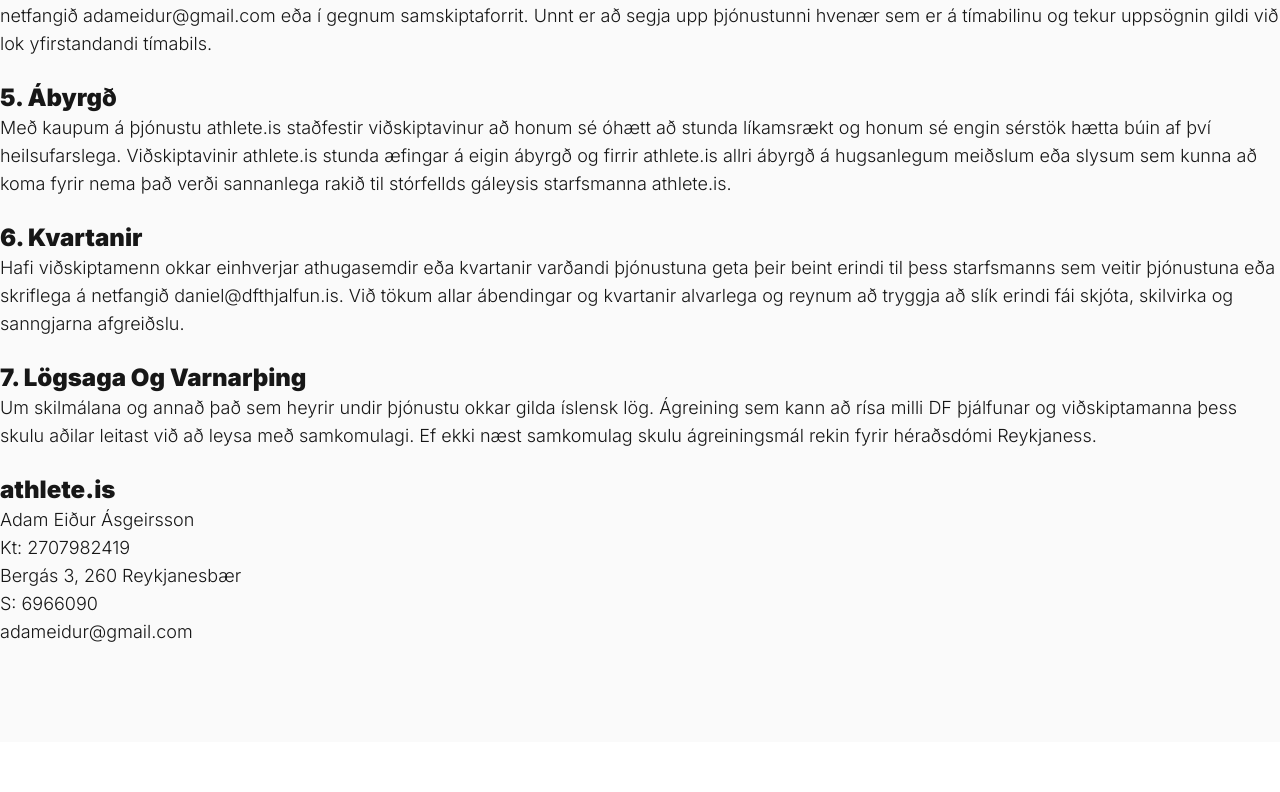
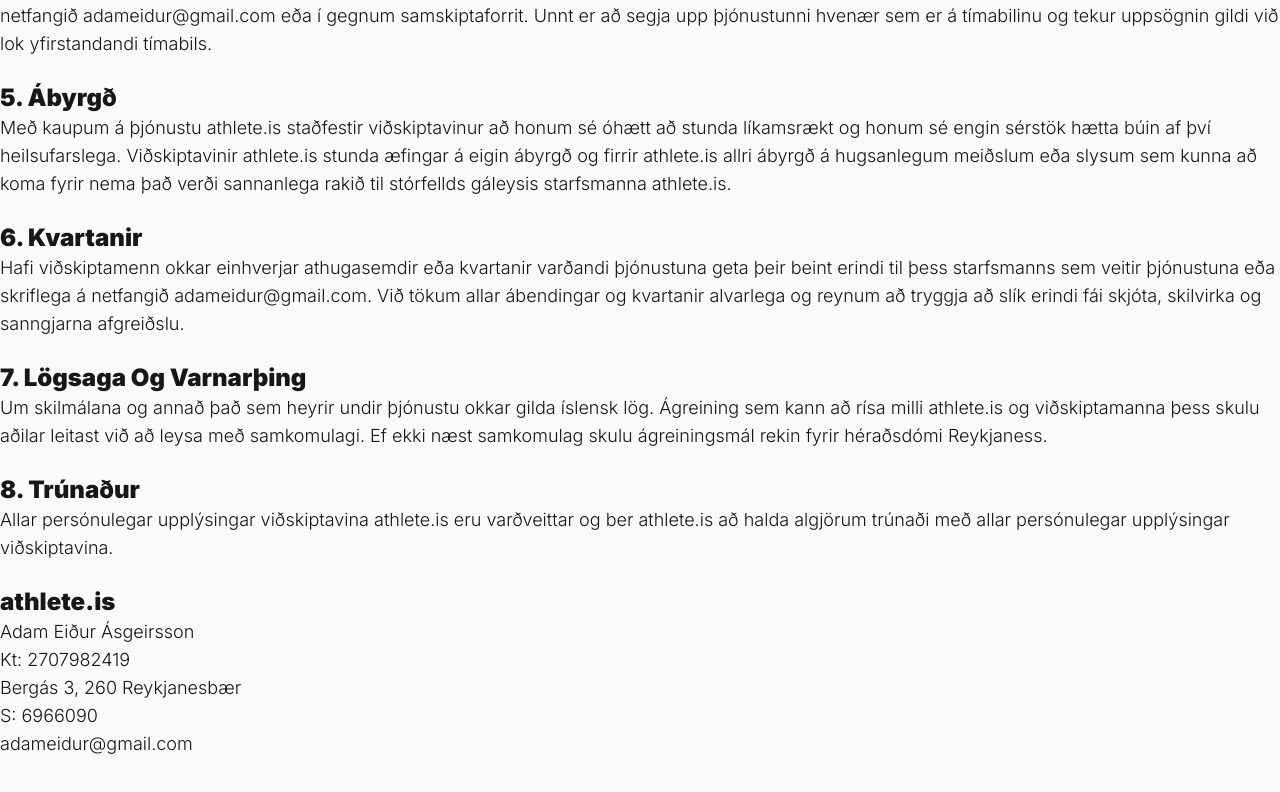
Before and after one commit to Hjortur17/athlete.is, a Next.js app: page /skilmalar in a window 1280 px wide. Shown: the part 766-1558 px from the top of the page. Before the commit the page ends 1508 px from the top, so only its background shows below. Built offline with nearby package versions, Linux system fonts and the light colour scheme.

Commit message:
Changed text

```diff
--- a/src/pages/skilmalar.tsx
+++ b/src/pages/skilmalar.tsx
@@ -36,11 +36,15 @@
         </div>
         <div>
             <h2 className='text-xl xl:text-2xl 2xl:text-3xl font-black'>6. Kvartanir</h2>
-            <p className='text-lg font-light'>Hafi viðskiptamenn okkar einhverjar athugasemdir eða kvartanir varðandi þjónustuna geta þeir beint erindi til þess starfsmanns sem veitir þjónustuna eða skriflega á netfangið daniel@dfthjalfun.is. Við tökum allar ábendingar og kvartanir alvarlega og reynum að tryggja að slík erindi fái skjóta, skilvirka og sanngjarna afgreiðslu.</p>
+            <p className='text-lg font-light'>Hafi viðskiptamenn okkar einhverjar athugasemdir eða kvartanir varðandi þjónustuna geta þeir beint erindi til þess starfsmanns sem veitir þjónustuna eða skriflega á netfangið adameidur@gmail.com. Við tökum allar ábendingar og kvartanir alvarlega og reynum að tryggja að slík erindi fái skjóta, skilvirka og sanngjarna afgreiðslu.</p>
         </div>
         <div>
             <h2 className='text-xl xl:text-2xl 2xl:text-3xl font-black'>7. Lögsaga Og Varnarþing</h2>
-            <p className='text-lg font-light'>Um skilmálana og annað það sem heyrir undir þjónustu okkar gilda íslensk lög. Ágreining sem kann að rísa milli DF þjálfunar og viðskiptamanna þess skulu aðilar leitast við að leysa með samkomulagi. Ef ekki næst samkomulag skulu ágreiningsmál rekin fyrir héraðsdómi Reykjaness.</p>
+            <p className='text-lg font-light'>Um skilmálana og annað það sem heyrir undir þjónustu okkar gilda íslensk lög. Ágreining sem kann að rísa milli athlete.is og viðskiptamanna þess skulu aðilar leitast við að leysa með samkomulagi. Ef ekki næst samkomulag skulu ágreiningsmál rekin fyrir héraðsdómi Reykjaness.</p>
+        </div>
+        <div>
+            <h2 className='text-xl xl:text-2xl 2xl:text-3xl font-black'>8. Trúnaður</h2>
+            <p className='text-lg font-light'>Allar persónulegar upplýsingar viðskiptavina athlete.is eru varðveittar og ber athlete.is að halda algjörum trúnaði með allar persónulegar upplýsingar viðskiptavina.</p>
         </div>
         <div>
             <h2 className='text-xl xl:text-2xl 2xl:text-3xl font-black'>athlete.is</h2>
```
